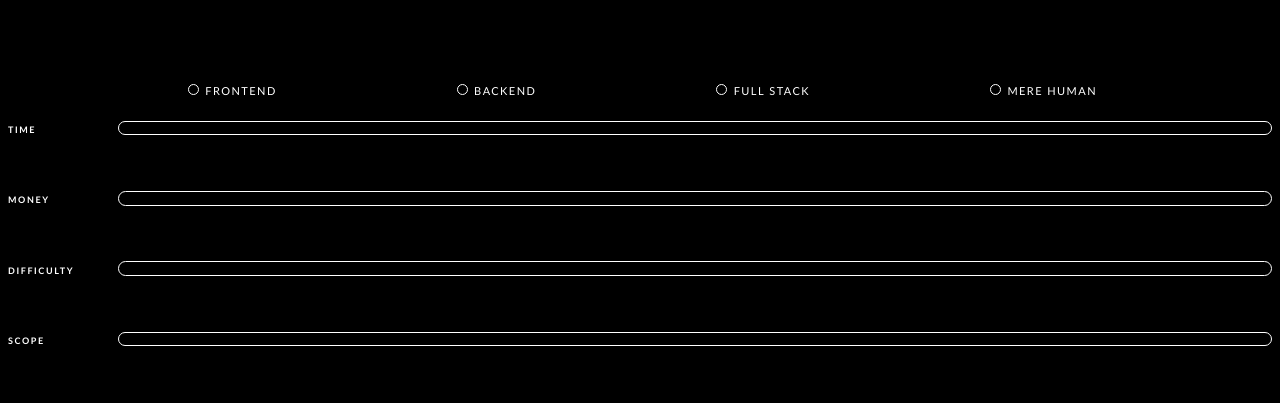
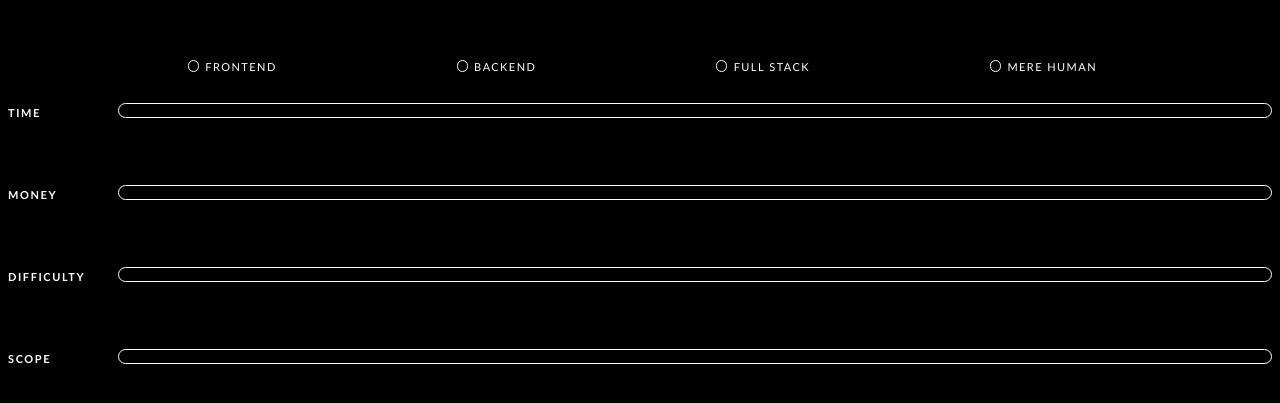
Before and after one commit to DEV-SHALOM/Hustle-Ratings, a plain HTML site: page index.html in a window 1280 px wide. Shown: the part 179-582 px from the top of the page. Drawn offline with Linux system fonts and the light colour scheme.

Commit message:
Added new style to the font size.

```diff
--- a/style.css
+++ b/style.css
@@ -52,6 +52,8 @@ label{
     color: white;
     letter-spacing: .1rem;
     display: flex;
+    font-size: 1.2rem;
+    font-weight: lighter;
     flex-direction: column;
     width: 100%;
     padding: 0 20px;
```
